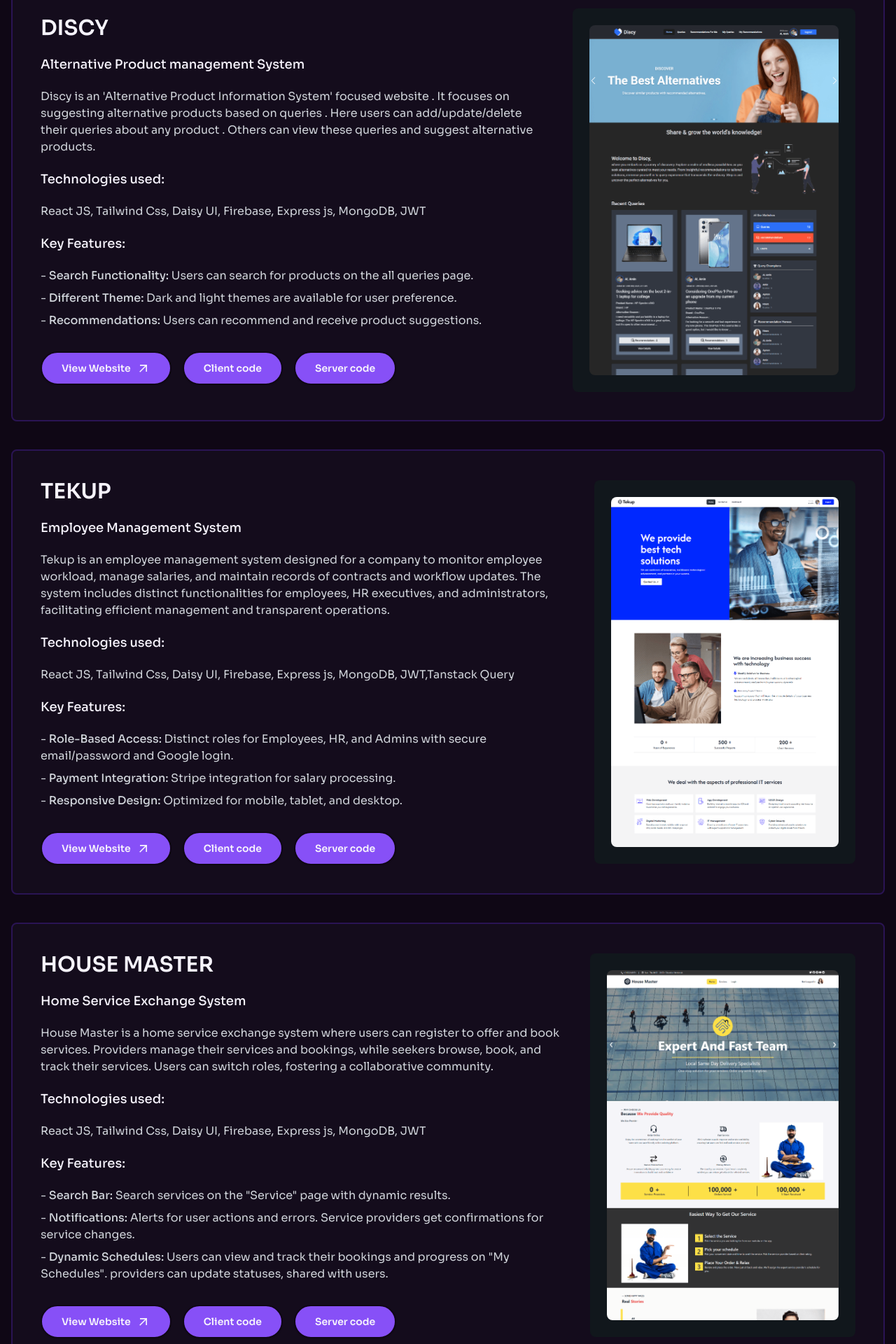
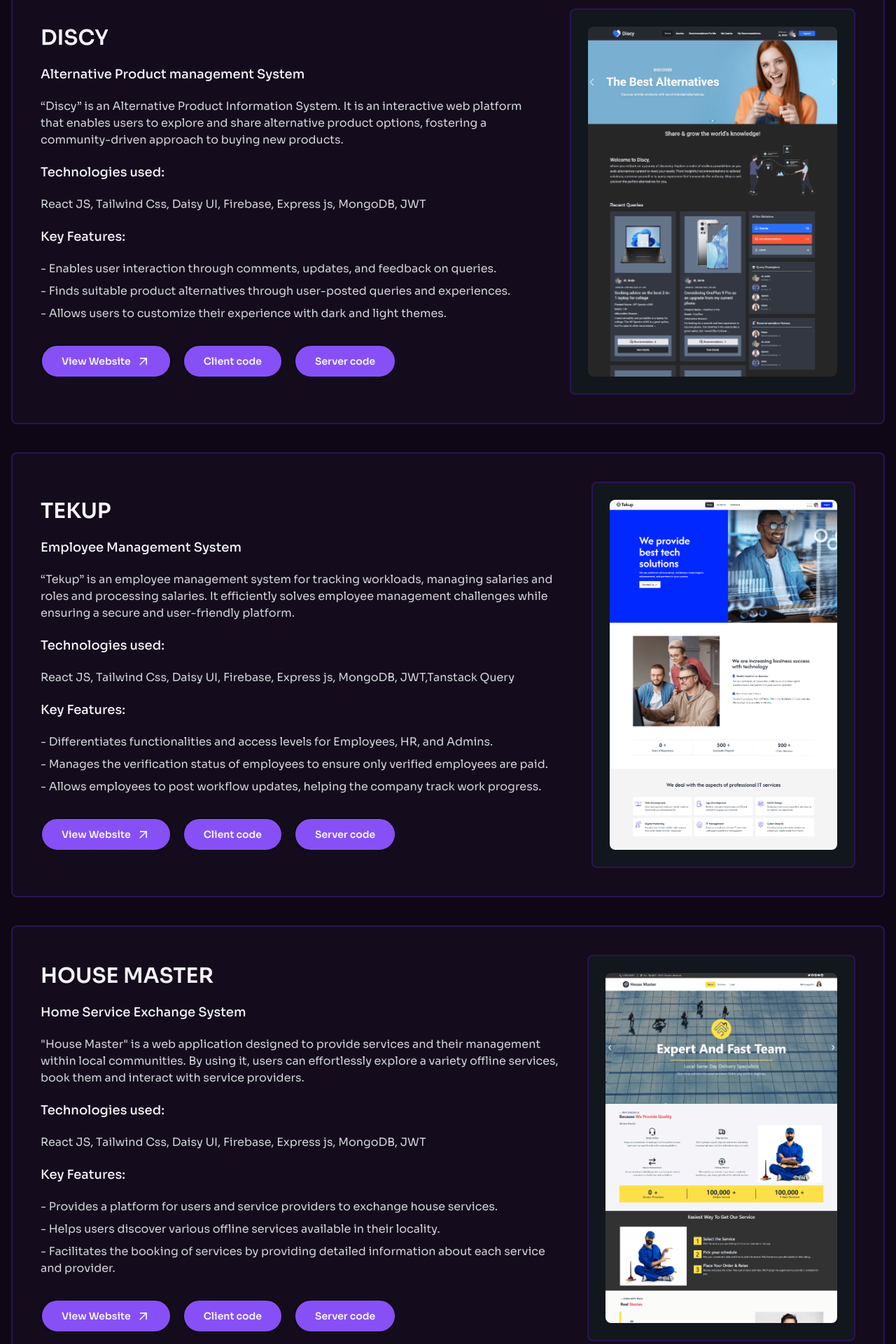
Before and after one commit to Amin7775/my-portfolio, a React (Vite) app: page / in a window 1280 px wide. Shown: the part 1480-3400 px from the top of the page at 70% size. Built offline with nearby package versions, Linux system fonts and the light colour scheme.

Commit message:
Update: Changed project key features

```diff
--- a/src/Pages/Home/HomeComponents/Projects/ProjectComponents/Project1.jsx
+++ b/src/Pages/Home/HomeComponents/Projects/ProjectComponents/Project1.jsx
@@ -14,10 +14,7 @@ const Project1 = () => {
             Alternative Product management System
           </h3>
           <p className=" text-gray-300">
-            Discy is an 'Alternative Product Information System' focused website
-            . It focuses on suggesting alternative products based on queries .
-            Here users can add/update/delete their queries about any product .
-            Others can view these queries and suggest alternative products.
+          “Discy” is an Alternative Product Information System. It is an interactive web platform that enables users to explore and share alternative product options, fostering a community-driven approach to buying new products.
           </p>
           <h1 className="md:text-lg font-medium ">Technologies used:</h1>
           <p className="text-gray-300 ">
@@ -28,16 +25,13 @@ const Project1 = () => {
           </h3>
           <ul className="text-gray-300 space-y-2 hidden lg:block">
             <li>
-              - <span className="font-medium">Search Functionality:</span> Users
-              can search for products on the all queries page.
+              -	Enables user interaction through comments, updates, and feedback on queries.
             </li>
             <li>
-              - <span className="font-medium">Different Theme:</span> Dark and
-              light themes are available for user preference.
+              -	Finds suitable product alternatives through user-posted queries and experiences.
             </li>
             <li>
-              - <span className="font-medium">Recommendations:</span> Users can
-              recommend and receive product suggestions.
+              - Allows users to customize their experience with dark and light themes.
             </li>
           </ul>
           {/* btns */}
@@ -64,7 +58,7 @@ const Project1 = () => {
           </div>
         </div>
         {/* image */}
-        <div className="bg-[#11171C] p-3 md:p-6 rounded-lg">
+        <div className="bg-[#11171C] p-3 md:p-6 border-2 border-theme-secondary rounded-lg hover:border-2 hover:border-theme-primary transition-all ease-in-out duration-500">
           <a href="https://discy-b9-a11.web.app/">
             <img
               className="w-full md:h-[500px] object-contain object-top rounded-lg"
--- a/src/Pages/Home/HomeComponents/Projects/ProjectComponents/Project2.jsx
+++ b/src/Pages/Home/HomeComponents/Projects/ProjectComponents/Project2.jsx
@@ -14,11 +14,7 @@ const Project2 = () => {
             Employee Management System
           </h3>
           <p className=" text-gray-300">
-            Tekup is an employee management system designed for a company to
-            monitor employee workload, manage salaries, and maintain records of
-            contracts and workflow updates. The system includes distinct
-            functionalities for employees, HR executives, and administrators,
-            facilitating efficient management and transparent operations.
+          “Tekup” is an employee management system for tracking workloads, managing salaries and roles and processing salaries. It efficiently solves employee management challenges while ensuring a secure and user-friendly platform.
           </p>
           <h1 className="md:text-lg font-medium ">Technologies used:</h1>
           <p className="text-gray-300 ">
@@ -30,17 +26,13 @@ const Project2 = () => {
           </h3>
           <ul className="text-gray-300 space-y-2 hidden lg:block">
             <li>
-              - <span className="font-medium">Role-Based Access:</span> Distinct
-              roles for Employees, HR, and Admins with secure email/password and
-              Google login.
+              -	Differentiates functionalities and access levels for Employees, HR, and Admins.
             </li>
             <li>
-              - <span className="font-medium">Payment Integration:</span> Stripe
-              integration for salary processing.
+            -	Manages the verification status of employees to ensure only verified employees are paid.
             </li>
             <li>
-              - <span className="font-medium">Responsive Design:</span>{" "}
-              Optimized for mobile, tablet, and desktop.
+            -	Allows employees to post workflow updates, helping the company track work progress.
             </li>
           </ul>
           {/* btns */}
@@ -67,7 +59,7 @@ const Project2 = () => {
           </div>
         </div>
         {/* image */}
-        <div className="bg-[#11171C] p-3 md:p-6 rounded-lg">
+        <div className="bg-[#11171C] p-3 md:p-6 border-2 border-theme-secondary rounded-lg hover:border-2 hover:border-theme-primary transition-all ease-in-out duration-500">
           <a href="https://tekup-a12.web.app/">
             <img
               className="w-full md:h-[500px] object-contain object-top rounded-lg"
--- a/src/Pages/Home/HomeComponents/Projects/ProjectComponents/Project3.jsx
+++ b/src/Pages/Home/HomeComponents/Projects/ProjectComponents/Project3.jsx
@@ -14,10 +14,7 @@ const Project3 = () => {
             Home Service Exchange System
           </h3>
           <p className=" text-gray-300">
-            House Master is a home service exchange system where users can
-            register to offer and book services. Providers manage their services
-            and bookings, while seekers browse, book, and track their services.
-            Users can switch roles, fostering a collaborative community.
+          "House Master" is a web application designed to provide services and their management within local communities. By using it, users can effortlessly explore a variety offline services, book them and interact with service providers.
           </p>
           <h1 className="md:text-lg font-medium ">Technologies used:</h1>
           <p className="text-gray-300 ">
@@ -28,18 +25,13 @@ const Project3 = () => {
           </h3>
           <ul className="text-gray-300 space-y-2 hidden lg:block">
             <li>
-              - <span className="font-medium">Search Bar:</span> Search services
-              on the "Service" page with dynamic results.
+            -	Provides a platform for users and service providers to exchange house services.
             </li>
             <li>
-              - <span className="font-medium">Notifications:</span> Alerts for
-              user actions and errors. Service providers get confirmations for
-              service changes.
+            -	Helps users discover various offline services available in their locality.
             </li>
             <li>
-              - <span className="font-medium">Dynamic Schedules:</span> Users
-              can view and track their bookings and progress on "My Schedules".
-              providers can update statuses, shared with users.
+            -	Facilitates the booking of services by providing detailed information about each service and provider.
             </li>
           </ul>
           {/* btns */}
@@ -66,7 +58,7 @@ const Project3 = () => {
           </div>
         </div>
         {/* image */}
-        <div className="bg-[#11171C] p-3 md:p-6 rounded-lg">
+        <div className="bg-[#11171C] p-3 md:p-6 border-2 border-theme-secondary rounded-lg hover:border-2 hover:border-theme-primary transition-all ease-in-out duration-500">
           <a href="https://house-master-eba63.web.app/">
             <img
               className="w-full md:h-[500px] object-contain object-top rounded-lg"
```
